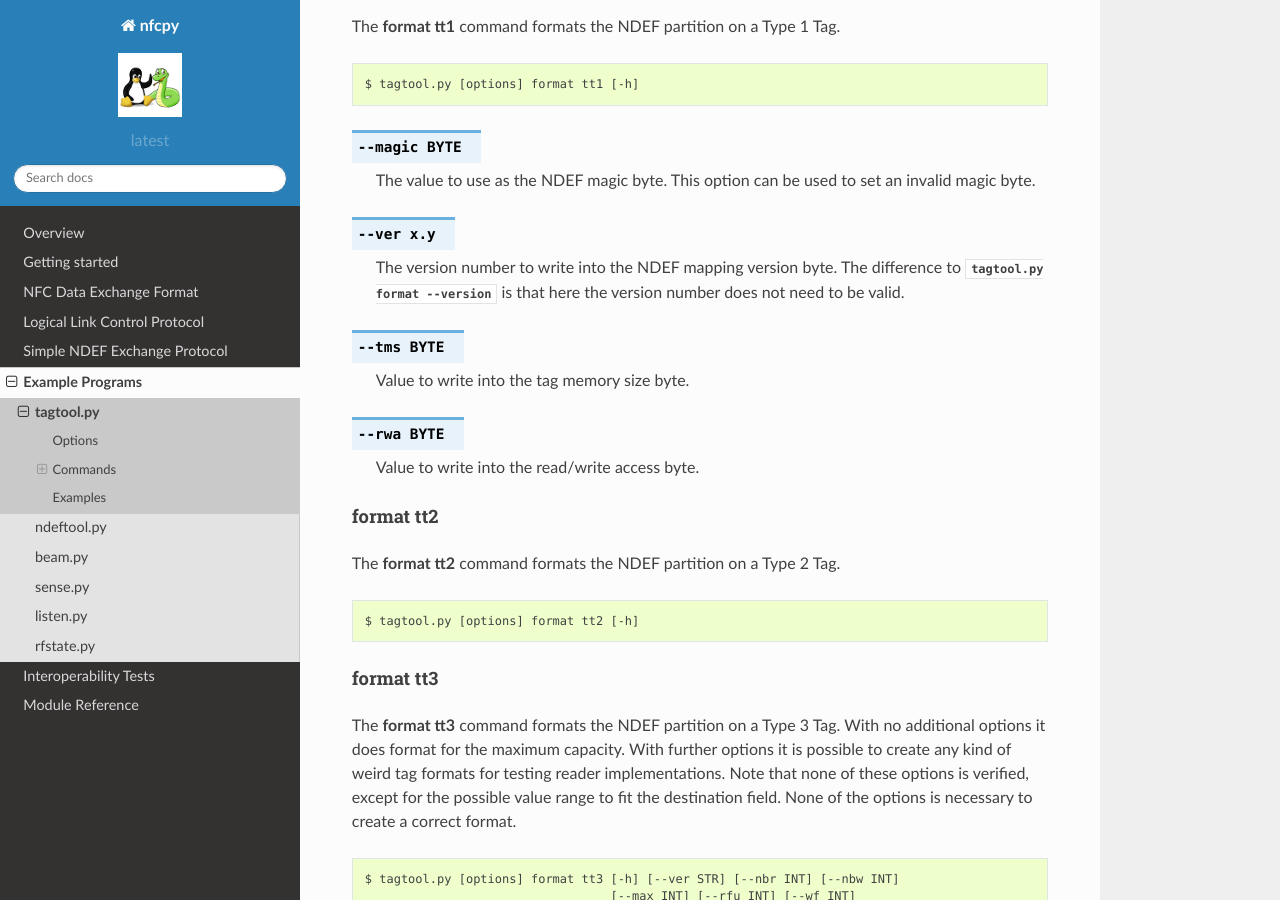
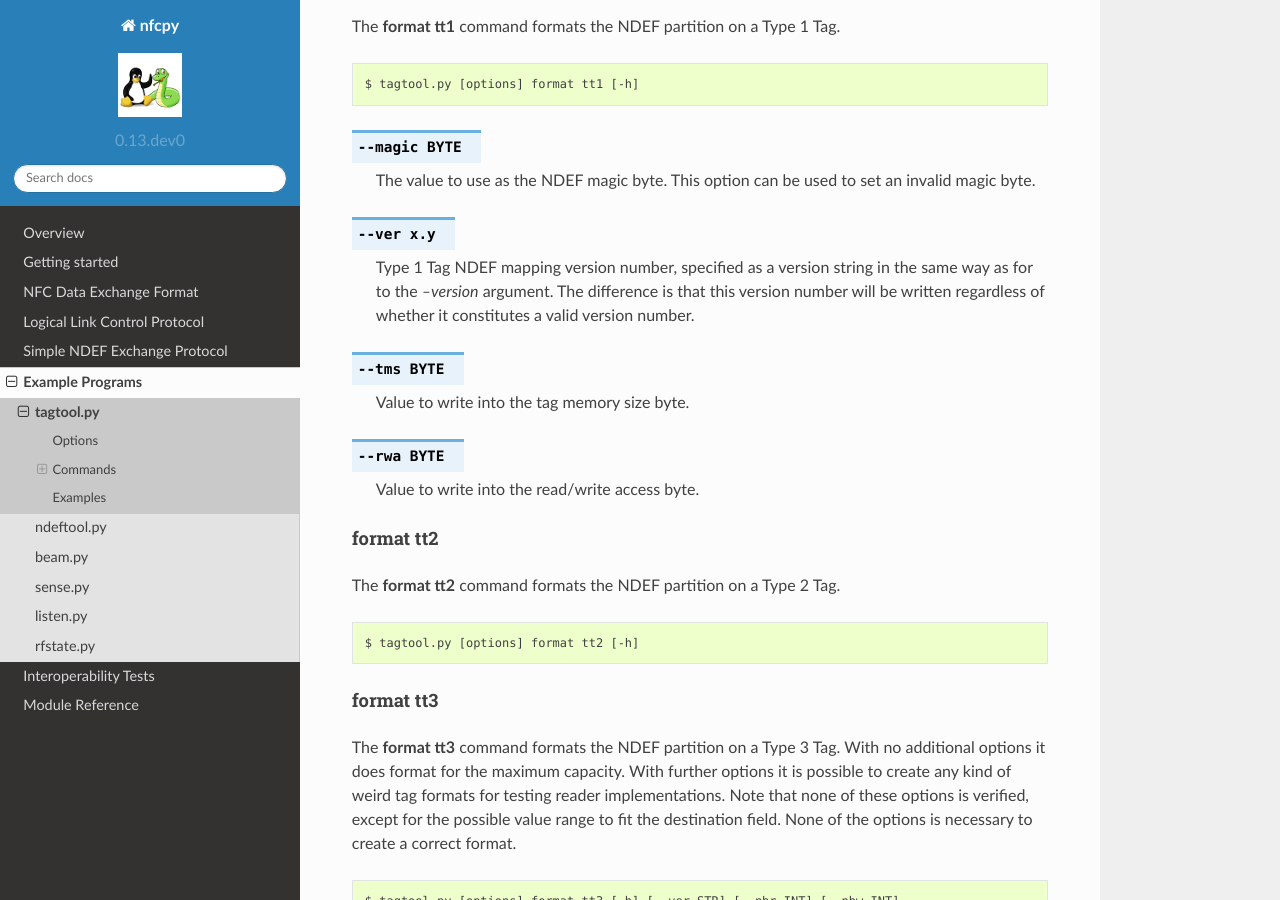
Before and after one commit to nfcpy/nfcpy, a Sphinx documentation site: the page built from docs/examples/tagtool.rst, in a window 1280 px wide and 900 px high, scrolled down 3629 px. Built offline with Sphinx 7.4.7 and the Read the Docs theme 2.0.0, drawn with Linux system fonts in a browser that asks for light colours.

```diff
--- a/docs/conf.py
+++ b/docs/conf.py
@@ -56,7 +56,6 @@ html_title = ' '.join([project, version, "documentation"])
 html_short_title = ' '.join([project, version])
 html_logo = "images/nfcpy-logo-64x64.png"
 html_favicon = "images/nfcpy-logo-32x32.ico"
-html_static_path = ['_static']
 html_last_updated_fmt = '%b %d, %Y'
 html_show_sourcelink = True
 htmlhelp_basename = 'nfcpydoc'
--- a/docs/examples/beam.rst
+++ b/docs/examples/beam.rst
@@ -219,7 +219,7 @@ will be appended): ::
 
   $ beam.py recv save message.ndef
 
-With the :option:`--loop` option it gets easy to collect messages into
+With the ``--loop`` option it gets easy to collect messages into
 a single file. ::
 
   $ beam.py --loop recv save collected.ndef
--- a/docs/examples/tagtool.rst
+++ b/docs/examples/tagtool.rst
@@ -127,9 +127,10 @@ Tag. ::
 
 .. option:: --ver x.y
 
-   The version number to write into the NDEF mapping version byte. The
-   difference to :option:`tagtool.py format --version` is that here
-   the version number does not need to be valid.
+   Type 1 Tag NDEF mapping version number, specified as a version
+   string in the same way as for to the `--version` argument. The
+   difference is that this version number will be written regardless
+   of whether it constitutes a valid version number.
 
 .. option:: --tms BYTE
 
--- a/nfc/__init__.py
+++ b/nfc/__init__.py
@@ -27,7 +27,7 @@ from clf import ContactlessFrontend
 
 # METADATA ####################################################################
 
-__version__ = "latest"
+__version__ = "0.13.dev0"
 
 __title__ = "nfcpy"
 __description__ = "Python module for Near Field Communication."
--- a/setup.cfg
+++ b/setup.cfg
@@ -1,2 +1,8 @@
+[tool:pytest]
+minversion = 2.8
+strict = true
+addopts = -ra
+testpaths = tests
+
 [metadata]
 license_file = LICENSE
```
Also changed, not shown: 2 other files.
